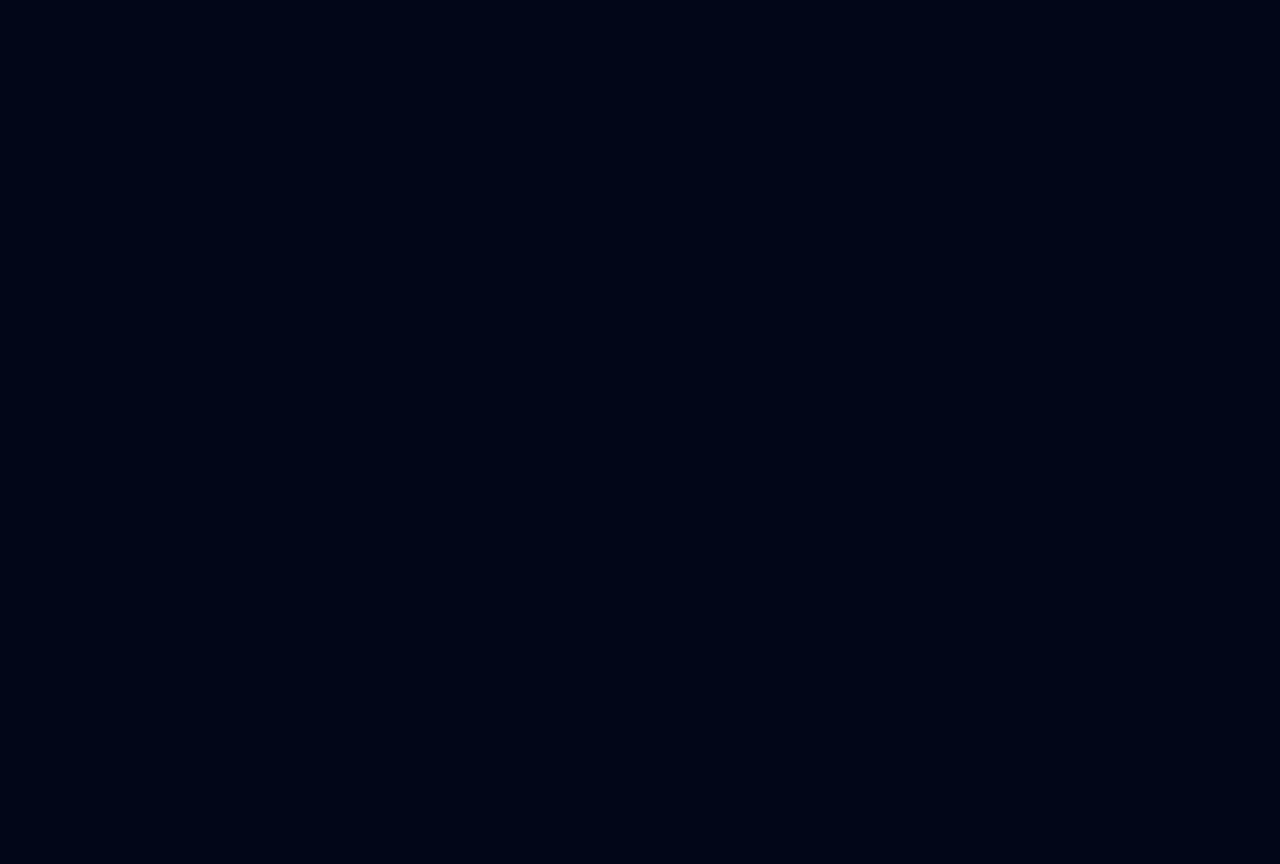
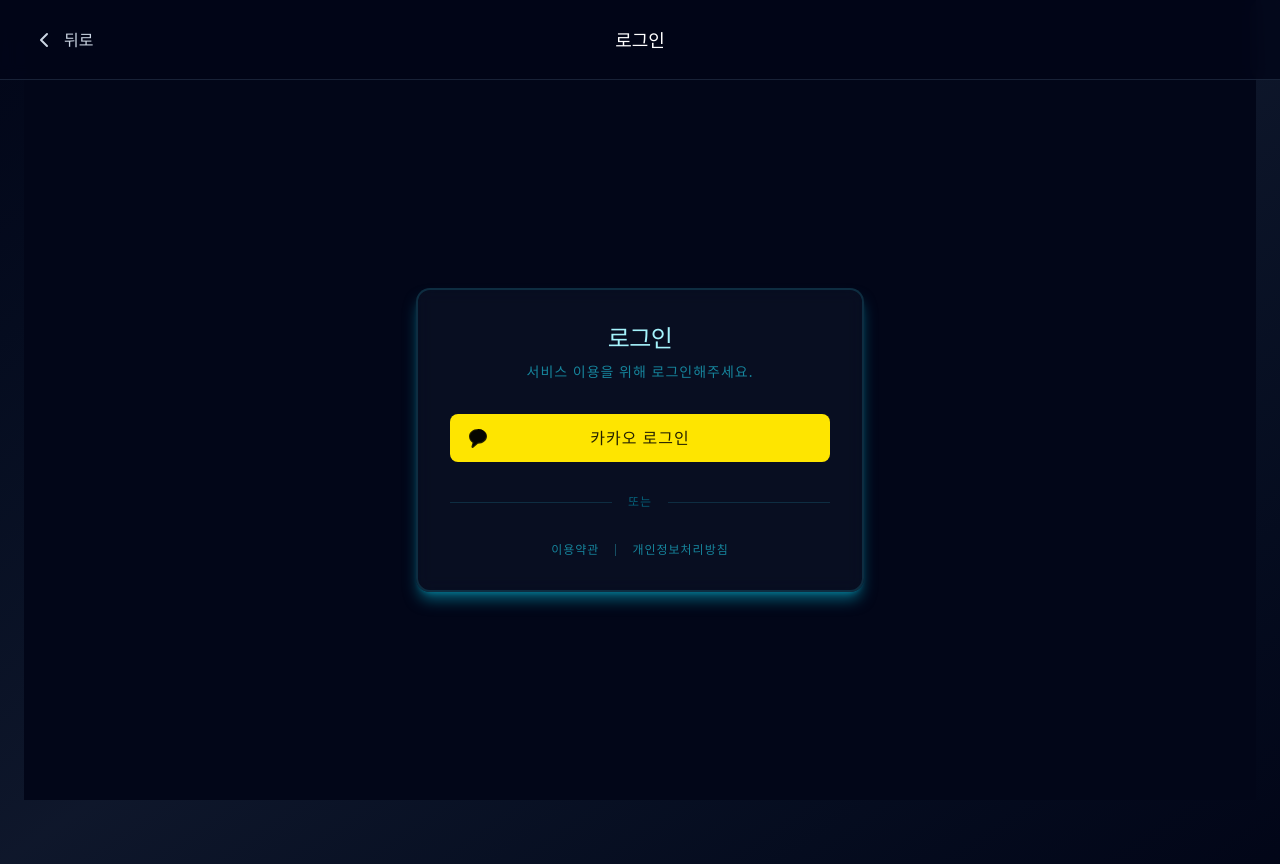
Before and after one commit to jisupark123/Pair-Go-Frontend, a React (Vite) app: page /login in a window 1280 px wide. Before the commit this address had no page. Before the commit the page ends 800 px from the top, so only its background shows below. Built offline with nearby package versions, Linux system fonts and the light colour scheme; no server answers; a web font is replaced by a local one; what react-sounds would draw is missing.

Commit message:
feat: kakao login 추가

```diff
--- a/index.html
+++ b/index.html
@@ -5,6 +5,11 @@
     <link rel="icon" type="image/svg+xml" href="/vite.svg" />
     <meta name="viewport" content="width=device-width, initial-scale=1.0" />
     <title>pair-go</title>
+    <script
+      src="https://t1.kakaocdn.net/kakao_js_sdk/2.7.7/kakao.min.js"
+      integrity="sha384-tJkjbtDbvoxO+diRuDtwRO9JXR7pjWnfjfRn5ePUpl7e7RJCxKCwwnfqUAdXh53p"
+      crossorigin="anonymous"
+    ></script>
   </head>
   <body>
     <div id="root"></div>
--- a/src/App.tsx
+++ b/src/App.tsx
@@ -2,6 +2,7 @@
 
 import Layout from '@/components/templates/Layout';
 import Home from '@/pages/home/Home';
+import Login from '@/pages/login/Login';
 import NewRoom from '@/pages/rooms/new';
 import Game from '@/pages/rooms/roomId/Game';
 import Room from '@/pages/rooms/roomId/Room';
@@ -11,6 +12,7 @@
     <Routes>
       <Route element={<Layout />}>
         <Route path='/' element={<Home />} />
+        <Route path='/login' element={<Login />} />
         <Route path='/rooms/new' element={<NewRoom />} />
         <Route path='/rooms/:roomId' element={<Room />} />
         <Route path='/rooms/:roomId/game' element={<Game />} />
--- /dev/null
+++ b/src/components/atoms/Button/KakaoLoginButton.tsx
@@ -0,0 +1,38 @@
+import type { ComponentProps } from 'react';
+
+import { cn } from '@/components/figma/utils';
+
+interface KakaoLoginButtonProps extends ComponentProps<'button'> {
+  className?: string;
+}
+
+export function KakaoLoginButton({ className, ...props }: KakaoLoginButtonProps) {
+  return (
+    <button
+      type='button'
+      className={cn(
+        'relative flex items-center justify-center w-full max-w-sm h-12 px-4 rounded-md',
+        'bg-[#FEE500] hover:bg-[#FDD835] active:bg-[#FCC419]',
+        'text-black/85 font-medium text-base transition-colors',
+        className,
+      )}
+      {...props}
+    >
+      <div className='absolute left-4'>
+        <svg width='24' height='24' viewBox='0 0 24 24' fill='currentColor' xmlns='http://www.w3.org/2000/svg'>
+          <path
+            fillRule='evenodd'
+            clipRule='evenodd'
+            d='M12 4C7.58172 4 4 6.98246 4 10.6613C4 12.9169 5.48008 14.8967 7.73031 16.0594L6.81232 19.4674C6.71186 19.8407 7.15178 20.1251 7.45289 19.8821L11.7588 16.398C11.8385 16.3995 11.9189 16.4003 12 16.4003C16.4183 16.4003 20 13.4178 20 9.73892C20 6.06001 16.4183 3.07751 12 3.07751V4Z'
+            fill='currentColor'
+          />
+          <path
+            d='M12 3C7.02944 3 3 6.35786 3 10.5C3 13.0456 4.39401 15.3059 6.52989 16.6853L5.49258 20.5358C5.22485 21.5312 6.39956 22.2893 7.20251 21.6415L11.8906 17.8596C11.927 17.8601 11.9634 17.8604 12 17.8604C16.9706 17.8604 21 14.5025 21 10.3604C21 6.21822 16.9706 3 12 3Z'
+            fill='currentColor'
+          />
+        </svg>
+      </div>
+      카카오 로그인
+    </button>
+  );
+}
--- /dev/null
+++ b/src/lib/kakao.ts
@@ -0,0 +1,42 @@
+declare global {
+  interface Window {
+    Kakao: any;
+  }
+}
+
+const KAKAO_JS_KEY = import.meta.env.VITE_KAKAO_JS_KEY;
+const KAKAO_REDIRECT_URI = import.meta.env.VITE_KAKAO_REDIRECT_URI;
+const FRONTEND_URL = import.meta.env.VITE_FRONTEND_URL;
+
+export function initKakao() {
+  const { Kakao } = window;
+
+  if (!Kakao) {
+    console.error('Kakao SDK not loaded');
+    return;
+  }
+
+  if (!Kakao.isInitialized()) {
+    if (!KAKAO_JS_KEY) {
+      console.error('VITE_KAKAO_JS_KEY is not defined');
+      return;
+    }
+    Kakao.init(KAKAO_JS_KEY);
+  }
+}
+
+export function loginWithKakao() {
+  const { Kakao } = window;
+
+  if (!Kakao) {
+    console.error('Kakao SDK not loaded');
+    return;
+  }
+
+  initKakao();
+
+  Kakao.Auth.authorize({
+    redirectUri: KAKAO_REDIRECT_URI, // kakao 서버가 인가코드와 함께 이 주소로 redirect 시킴
+    state: FRONTEND_URL, // 백엔드 서버가 jwt 토큰과 함께 최종적으로 이 주소로 redirect 시킴
+  });
+}
--- a/src/pages/home/Home.tsx
+++ b/src/pages/home/Home.tsx
@@ -1,10 +1,13 @@
 import { useState } from 'react';
-import { Play, Plus, Users } from 'lucide-react';
+import { LogIn, Play, Plus, Users } from 'lucide-react';
+import { useNavigate } from 'react-router';
 
 import { ThemeBox } from '@/components/atoms/ThemeBox';
+import { Navigation } from '@/components/organisms/Navigation/Navigation';
 import CreateRoomModal from '@/pages/home/components/CreateRoomModal';
 
 export default function Home() {
+  const navigate = useNavigate();
   const [showCreateRoomModal, setShowCreateRoomModal] = useState(false);
 
   // Mock data for online users
@@ -16,7 +19,19 @@
   };
 
   return (
-    <div className='flex flex-col items-center justify-center min-h-[80vh] px-4 pt-5'>
+    <div className='flex-1 pt-[80px] flex flex-col'>
+      <Navigation
+        right={
+          <button
+            onClick={() => navigate('/login')}
+            className='flex items-center gap-2 px-4 py-2 text-base font-medium text-hextech-green-300 hover:text-hextech-blue-100 hover:bg-hextech-blue-500/10 rounded-lg transition-all duration-200'
+          >
+            <LogIn className='w-6 h-6' />
+            <span>Log In</span>
+          </button>
+        }
+      />
+      <div className='flex-1 flex flex-col items-center justify-center h-full'>
         {/* Header Info */}
         <div className='mb-12 animate-in fade-in slide-in-from-top-4 duration-1000'>
           <ThemeBox color='silver' size='sm' filled className='border-hextech-silver-700/50 py-1.5 px-4'>
@@ -78,5 +93,6 @@
 
         <CreateRoomModal open={showCreateRoomModal} onOpenChange={setShowCreateRoomModal} />
       </div>
+    </div>
   );
 }
--- /dev/null
+++ b/src/pages/login/Login.tsx
@@ -0,0 +1,51 @@
+import { loginWithKakao } from '@/lib/kakao';
+
+import { KakaoLoginButton } from '@/components/atoms/Button/KakaoLoginButton';
+import { ThemeBox } from '@/components/atoms/ThemeBox';
+import { Navigation } from '@/components/organisms/Navigation/Navigation';
+import { NavigationBack } from '@/components/organisms/Navigation/NavigationBack';
+
+export default function Login() {
+  const handleKakaoLogin = () => {
+    loginWithKakao();
+  };
+
+  return (
+    <div className='flex-1 pt-[80px] flex flex-col min-h-screen bg-slate-950'>
+      <Navigation left={<NavigationBack />} title='로그인' />
+
+      <div className='flex-1 flex flex-col items-center justify-center p-4 animate-in fade-in slide-in-from-bottom-4 duration-700'>
+        <ThemeBox
+          color='blue'
+          filled={false}
+          className='w-full max-w-md p-8 flex flex-col items-center gap-8 border-hextech-blue-900/50 bg-slate-900/50 backdrop-blur-sm'
+        >
+          <div className='text-center space-y-2'>
+            <h1 className='text-2xl font-bold text-hextech-blue-200 tracking-tight'>로그인</h1>
+            <p className='text-hextech-blue-400/60 text-sm'>서비스 이용을 위해 로그인해주세요.</p>
+          </div>
+
+          <div className='w-full space-y-4'>
+            <KakaoLoginButton onClick={handleKakaoLogin} />
+          </div>
+
+          <div className='w-full flex items-center gap-4 opacity-50'>
+            <div className='h-px flex-1 bg-hextech-blue-900' />
+            <span className='text-xs text-hextech-blue-500 font-medium'>또는</span>
+            <div className='h-px flex-1 bg-hextech-blue-900' />
+          </div>
+
+          <div className='flex gap-4 text-xs text-hextech-blue-400/60'>
+            <button type='button' className='hover:text-hextech-blue-300 transition-colors'>
+              이용약관
+            </button>
+            <span className='w-px h-3 bg-hextech-blue-900 my-auto' />
+            <button type='button' className='hover:text-hextech-blue-300 transition-colors'>
+              개인정보처리방침
+            </button>
+          </div>
+        </ThemeBox>
+      </div>
+    </div>
+  );
+}
```
Lines whose indentation alone changed are shown as unchanged.
